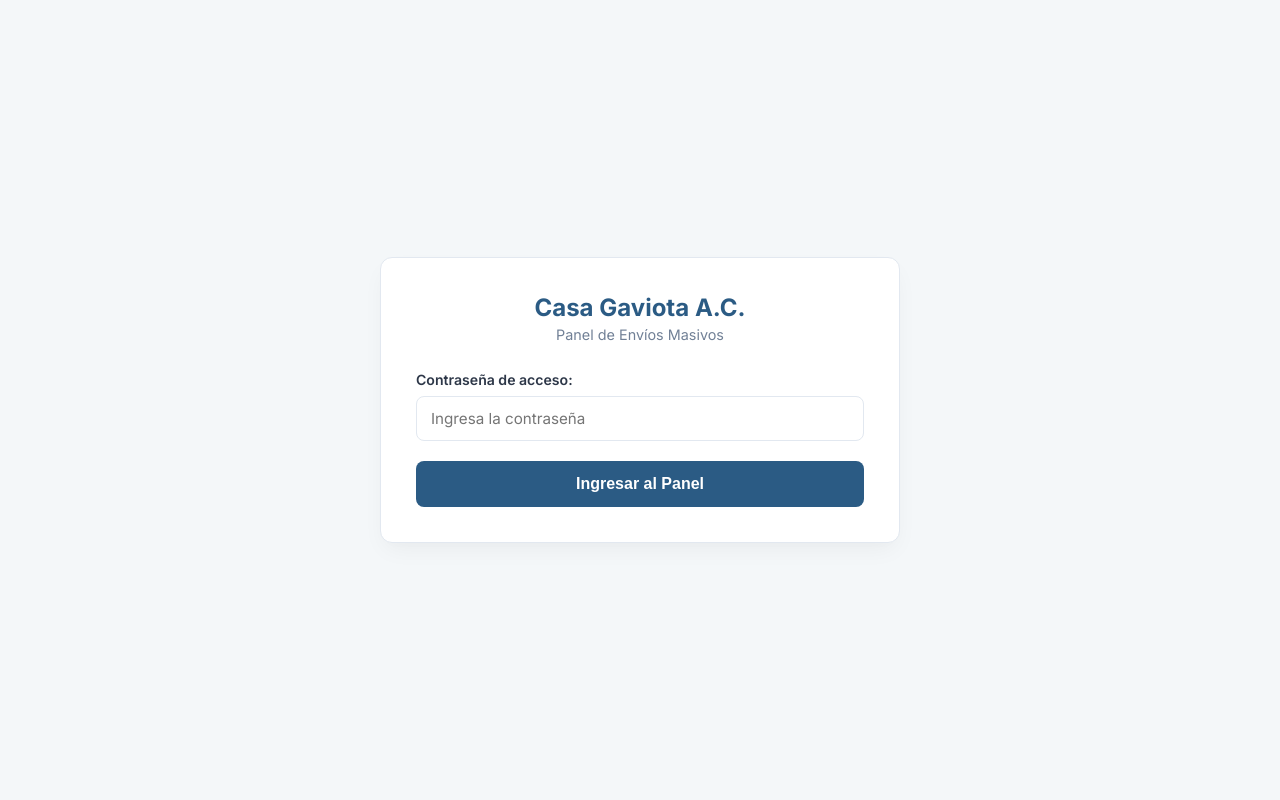
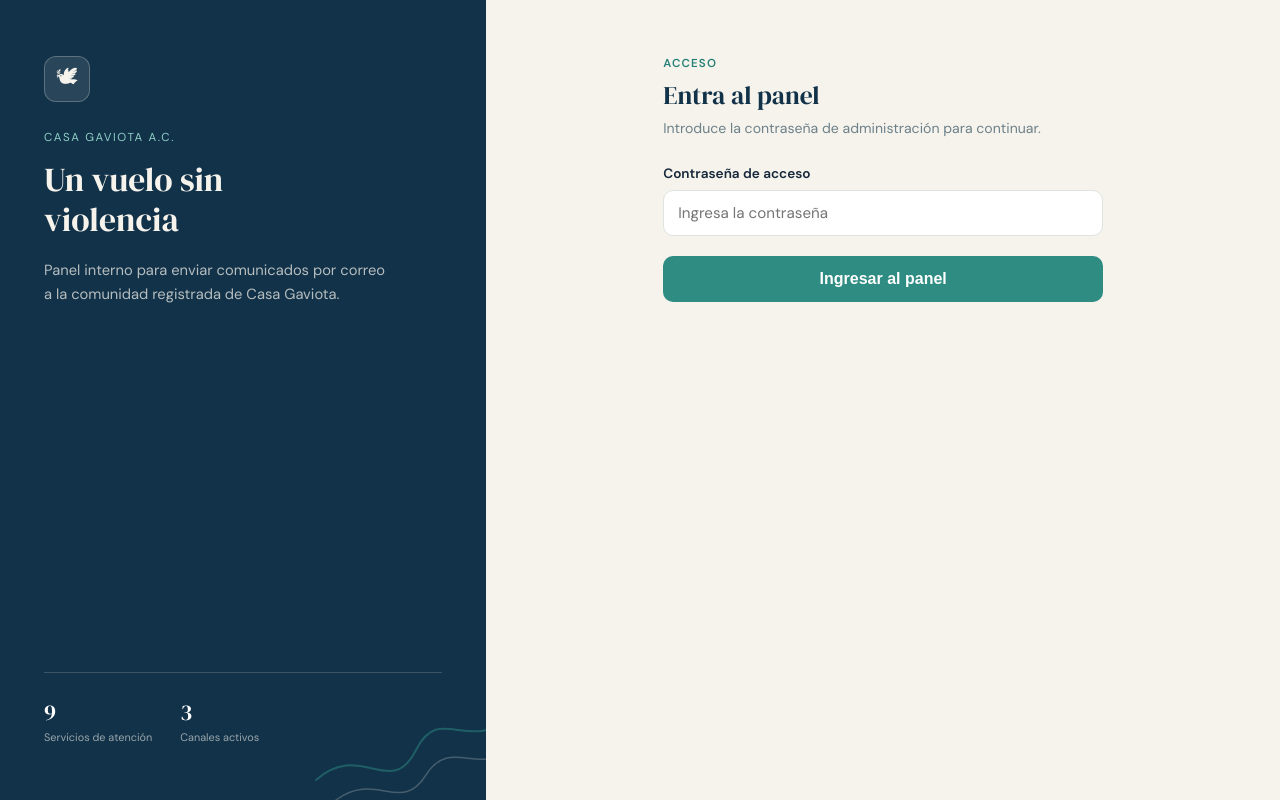
Before and after one commit to daniii2012/chatbotCG, a website: page public/admin.html in a window 1280 px wide. Drawn offline with Linux system fonts and the light colour scheme.

Commit message:
nueva gui

```diff
--- a/public/admin.html
+++ b/public/admin.html
@@ -6,63 +6,139 @@
   <title>Casa Gaviota — Envíos Masivos</title>
   <link rel="preconnect" href="https://fonts.googleapis.com">
   <link rel="preconnect" href="https://fonts.gstatic.com" crossorigin>
-  <link href="https://fonts.googleapis.com/css2?family=Inter:wght@400;500;600;700&display=swap" rel="stylesheet">
+  <link href="https://fonts.googleapis.com/css2?family=DM+Serif+Display&family=DM+Sans:wght@400;500;600;700&display=swap" rel="stylesheet">
   <style>
     :root {
-      --primary: #2b5b84;
-      --primary-hover: #1f4362;
-      --bg: #f4f7f9;
+      --primary: #123249;
+      --primary-hover: #0C2434;
+      --teal: #2E8C82;
+      --teal-hover: #278077;
+      --teal-pale: #DCEEEA;
+      --bg: #F5F3EC;
       --card-bg: #ffffff;
-      --text: #2d3748;
-      --text-muted: #718096;
-      --border: #e2e8f0;
-      --radius: 12px;
+      --text: #16283A;
+      --text-muted: #6D8089;
+      --border: #DDE4E1;
+      --radius: 10px;
+      --font-display: 'DM Serif Display', serif;
+      --font-body: 'DM Sans', sans-serif;
     }
 
     * { box-sizing: border-box; margin: 0; padding: 0; }
+    html, body { height: 100%; }
     body {
-      font-family: 'Inter', sans-serif;
+      font-family: var(--font-body);
       background-color: var(--bg);
       color: var(--text);
-      display: flex;
-      justify-content: center;
-      align-items: center;
-      min-height: 100vh;
-      padding: 20px;
     }
 
-    .card {
-      background: var(--card-bg);
-      width: 100%;
-      max-width: 520px;
-      padding: 35px;
-      border-radius: var(--radius);
-      box-shadow: 0 10px 25px -5px rgba(0, 0, 0, 0.05), 0 8px 10px -6px rgba(0, 0, 0, 0.01);
-      border: 1px solid var(--border);
+    .shell {
+      display: grid;
+      grid-template-columns: 38% 62%;
+      min-height: 100vh;
     }
 
-    .brand-header {
-      text-align: center;
+    /* ---------- Panel izquierdo: bloque navy ---------- */
+    .side {
+      background: var(--primary);
+      color: #F5F3EC;
+      padding: 56px 44px;
+      display: flex;
+      flex-direction: column;
+      justify-content: space-between;
+      position: relative;
+      overflow: hidden;
+    }
+    .side-top .mark {
+      width: 46px; height: 46px;
+      border-radius: 12px;
+      background: rgba(245,243,236,0.1);
+      border: 1px solid rgba(245,243,236,0.25);
+      display: flex; align-items: center; justify-content: center;
+      font-size: 22px;
       margin-bottom: 28px;
     }
-    .brand-header h1 {
-      color: var(--primary);
-      font-size: 1.5rem;
-      font-weight: 700;
+    .side-top .eyebrow {
+      font-size: 0.72rem;
+      letter-spacing: 0.14em;
+      text-transform: uppercase;
+      color: #8FCFC5;
+      margin-bottom: 14px;
     }
-    .brand-header p {
-      color: var(--text-muted);
-      font-size: 0.9rem;
-      margin-top: 4px;
+    .side-top h1 {
+      font-family: var(--font-display);
+      font-weight: 400;
+      font-size: 2.1rem;
+      line-height: 1.2;
+      margin-bottom: 18px;
+    }
+    .side-top p {
+      font-size: 0.92rem;
+      line-height: 1.65;
+      color: rgba(245,243,236,0.72);
+      max-width: 34ch;
+    }
+    .side-flight {
+      position: absolute;
+      right: -40px;
+      bottom: -30px;
+      opacity: 0.9;
+    }
+    .side-stats {
+      display: flex;
+      gap: 28px;
+      padding-top: 24px;
+      border-top: 1px solid rgba(245,243,236,0.18);
+      position: relative;
+      z-index: 1;
+    }
+    .side-stats .stat .num {
+      font-family: var(--font-display);
+      font-size: 1.4rem;
+      color: #fff;
+    }
+    .side-stats .stat .lbl {
+      font-size: 0.68rem;
+      color: rgba(245,243,236,0.6);
+      margin-top: 2px;
     }
 
-    .form-group {
-      margin-bottom: 20px;
+    /* ---------- Panel derecho: formulario ---------- */
+    .main {
+      display: flex;
+      flex-direction: column;
+      align-items: center;
+      padding: 56px 48px;
+      overflow-y: auto;
     }
+    .main-inner { width: 100%; max-width: 440px; }
+
+    .main-head { margin-bottom: 28px; }
+    .main-head .kicker {
+      font-size: 0.72rem;
+      letter-spacing: 0.1em;
+      text-transform: uppercase;
+      color: var(--teal-hover);
+      font-weight: 600;
+      margin-bottom: 6px;
+    }
+    .main-head h2 {
+      font-family: var(--font-display);
+      font-weight: 400;
+      font-size: 1.6rem;
+      color: var(--primary);
+    }
+    .main-head p {
+      color: var(--text-muted);
+      font-size: 0.88rem;
+      margin-top: 6px;
+    }
+
+    .form-group { margin-bottom: 20px; }
     label {
       display: block;
       font-weight: 600;
-      font-size: 0.88rem;
+      font-size: 0.85rem;
       margin-bottom: 8px;
       color: var(--text);
     }
@@ -73,133 +149,160 @@
       width: 100%;
       padding: 12px 14px;
       border: 1.5px solid var(--border);
-      border-radius: 8px;
+      border-radius: var(--radius);
       font-family: inherit;
       font-size: 0.95rem;
       outline: none;
       transition: border-color 0.2s, box-shadow 0.2s;
+      color: var(--text);
+      background: #fff;
     }
     input:focus, textarea:focus {
-      border-color: var(--primary);
-      box-shadow: 0 0 0 3px rgba(43, 91, 132, 0.15);
+      border-color: var(--teal);
+      box-shadow: 0 0 0 3px rgba(46, 140, 130, 0.15);
     }
 
-    /* Subida de Imagen */
     .file-dropzone {
       border: 2px dashed var(--border);
-      border-radius: 8px;
+      border-radius: var(--radius);
       padding: 20px;
       text-align: center;
       cursor: pointer;
-      background: #fafbfc;
+      background: #FAFBF8;
       transition: background 0.2s, border-color 0.2s;
       position: relative;
     }
     .file-dropzone:hover {
-      background: #f0f4f8;
-      border-color: var(--primary);
+      background: var(--teal-pale);
+      border-color: var(--teal);
     }
     .file-dropzone input[type="file"] {
       position: absolute;
-      width: 100%;
-      height: 100%;
-      top: 0;
-      left: 0;
+      width: 100%; height: 100%;
+      top: 0; left: 0;
       opacity: 0;
       cursor: pointer;
     }
-    .dropzone-text {
-      color: var(--text-muted);
-      font-size: 0.88rem;
-    }
-    .dropzone-text strong {
-      color: var(--primary);
-    }
+    .dropzone-text { color: var(--text-muted); font-size: 0.86rem; }
+    .dropzone-text strong { color: var(--teal-hover); }
 
-    /* Previsualización de Imagen */
-    .image-preview {
-      margin-top: 12px;
-      display: none;
-      text-align: center;
-    }
+    .image-preview { margin-top: 12px; display: none; text-align: center; }
     .image-preview img {
-      max-width: 100%;
-      max-height: 200px;
-      border-radius: 8px;
+      max-width: 100%; max-height: 200px;
+      border-radius: var(--radius);
       border: 1px solid var(--border);
       object-fit: cover;
     }
 
-    /* Botón */
     .btn {
       width: 100%;
-      background-color: var(--primary);
+      background-color: var(--teal);
       color: white;
       border: none;
       padding: 14px;
-      border-radius: 8px;
+      border-radius: var(--radius);
       font-size: 1rem;
       font-weight: 600;
       cursor: pointer;
       transition: background-color 0.2s;
     }
-    .btn:hover { background-color: var(--primary-hover); }
+    .btn:hover { background-color: var(--teal-hover); }
     .btn:disabled { background-color: #cbd5e1; cursor: not-allowed; }
 
     .hidden { display: none !important; }
     .alert {
       padding: 12px 16px;
-      border-radius: 8px;
+      border-radius: var(--radius);
       font-size: 0.9rem;
       margin-bottom: 20px;
       display: none;
     }
-    .alert-error { background-color: #fef2f2; color: #991b1b; border: 1px solid #fecaca; }
-    .alert-success { background-color: #f0fdf4; color: #166534; border: 1px solid #bbf7d0; }
+    .alert-error { background-color: #FBEEEE; color: #8C3A35; border: 1px solid #E3C6C4; }
+    .alert-success { background-color: var(--teal-pale); color: #1F6E65; border: 1px solid #B8DAD4; }
+
+    @media (max-width: 840px) {
+      .shell { grid-template-columns: 1fr; }
+      .side { padding: 40px 32px; }
+      .side-flight { display: none; }
+      .side-stats { display: none; }
+      .main { padding: 40px 24px; }
+    }
   </style>
 </head>
 <body>
 
+<div class="shell">
+
+  <!-- BLOQUE IZQUIERDO: identidad -->
+  <div class="side">
+    <div class="side-top">
+      <div class="mark">🕊</div>
+      <div class="eyebrow">Casa Gaviota A.C.</div>
+      <h1>Un vuelo sin<br/>violencia</h1>
+      <p>Panel interno para enviar comunicados por correo a la comunidad registrada de Casa Gaviota.</p>
+    </div>
+    <svg class="side-flight" width="220" height="180" viewBox="0 0 220 180" fill="none" xmlns="http://www.w3.org/2000/svg" aria-hidden="true">
+      <path d="M10 130 C 55 90, 85 150, 110 100 C 135 50, 165 110, 210 60" stroke="#2E8C82" stroke-width="2" stroke-linecap="round" opacity="0.55"/>
+      <path d="M30 150 C 70 120, 95 165, 120 125 C 145 85, 175 130, 205 95" stroke="#F5F3EC" stroke-width="1.5" stroke-linecap="round" opacity="0.25"/>
+    </svg>
+    <div class="side-stats">
+      <div class="stat">
+        <div class="num">9</div>
+        <div class="lbl">Servicios de atención</div>
+      </div>
+      <div class="stat">
+        <div class="num">3</div>
+        <div class="lbl">Canales activos</div>
+      </div>
+    </div>
+  </div>
+
+  <!-- BLOQUE DERECHO: contenido -->
+  <div class="main">
+    <div class="main-inner">
+
       <!-- CARD 1: INICIO DE SESIÓN -->
-  <div id="loginCard" class="card">
-    <div class="brand-header">
-      <h1>Casa Gaviota A.C.</h1>
-      <p>Panel de Envíos Masivos</p>
+      <div id="loginCard">
+        <div class="main-head">
+          <div class="kicker">Acceso</div>
+          <h2>Entra al panel</h2>
+          <p>Introduce la contraseña de administración para continuar.</p>
         </div>
 
         <div id="loginAlert" class="alert alert-error"></div>
 
         <form id="loginForm" onsubmit="handleLogin(event)">
           <div class="form-group">
-        <label for="adminPass">Contraseña de acceso:</label>
+            <label for="adminPass">Contraseña de acceso</label>
             <input type="password" id="adminPass" required placeholder="Ingresa la contraseña">
           </div>
-      <button type="submit" class="btn">Ingresar al Panel</button>
+          <button type="submit" class="btn">Ingresar al panel</button>
         </form>
       </div>
 
       <!-- CARD 2: FORMULARIO DE ENVÍO -->
-  <div id="panelCard" class="card hidden">
-    <div class="brand-header">
-      <h1>Redactar Comunicado</h1>
-      <p>El mensaje se enviará a la lista de MongoDB</p>
+      <div id="panelCard" class="hidden">
+        <div class="main-head">
+          <div class="kicker">Comunicados</div>
+          <h2>Redactar comunicado</h2>
+          <p>El mensaje se enviará por correo a la lista de usuarias.</p>
         </div>
 
         <div id="statusAlert" class="alert"></div>
 
         <form id="campaignForm" onsubmit="handleSendCampaign(event)">
           <div class="form-group">
-        <label for="asunto">Asunto del Correo *</label>
+            <label for="asunto">Asunto del correo *</label>
             <input type="text" id="asunto" name="asunto" required placeholder="Ej. ¡Nueva convocatoria de talleres de apoyo!">
           </div>
 
           <div class="form-group">
-        <label for="mensaje">Mensaje / Comunicado *</label>
+            <label for="mensaje">Mensaje / comunicado *</label>
             <textarea id="mensaje" name="mensaje" rows="4" required placeholder="Escribe aquí el texto principal del comunicado..."></textarea>
           </div>
 
           <div class="form-group">
-        <label>Imagen o Flyer del Comunicado</label>
+            <label>Imagen o flyer del comunicado</label>
             <div class="file-dropzone">
               <input type="file" id="imagenInput" name="imagen" accept="image/*" onchange="previewImage(event)">
               <div class="dropzone-text">
@@ -212,12 +315,17 @@
           </div>
 
           <div class="form-group">
-        <label for="enlace">Enlace de botón (Opcional)</label>
+            <label for="enlace">Enlace de botón (opcional)</label>
             <input type="url" id="enlace" name="enlace" placeholder="https://casagaviota.org.mx/registro">
           </div>
 
-      <button type="submit" id="submitBtn" class="btn"> Enviar Comunicado</button>
+          <button type="submit" id="submitBtn" class="btn">Enviar comunicado</button>
         </form>
+      </div>
+
+    </div>
+  </div>
+
 </div>
 
   <script>
@@ -308,7 +416,7 @@
         statusAlert.style.display = 'block';
       } finally {
         submitBtn.disabled = false;
-        submitBtn.innerText = ' Enviar Comunicado';
+        submitBtn.innerText = 'Enviar comunicado';
       }
     }
   </script>
```
Also changed, not shown: src/flows/menu.js (+27 -13 lines), public/simulator.html (renamed from simulator.html). Lines whose indentation alone changed are shown as unchanged.
